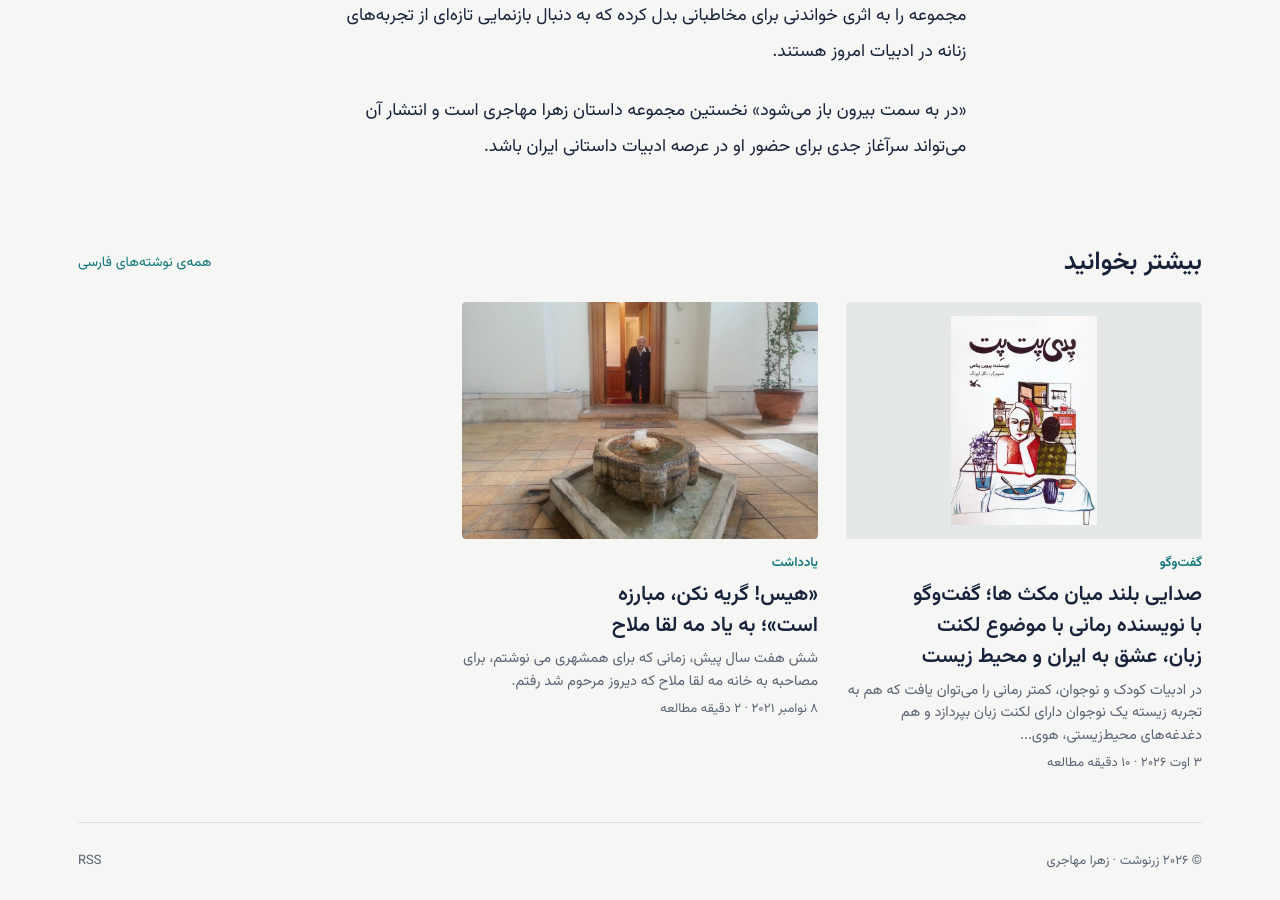
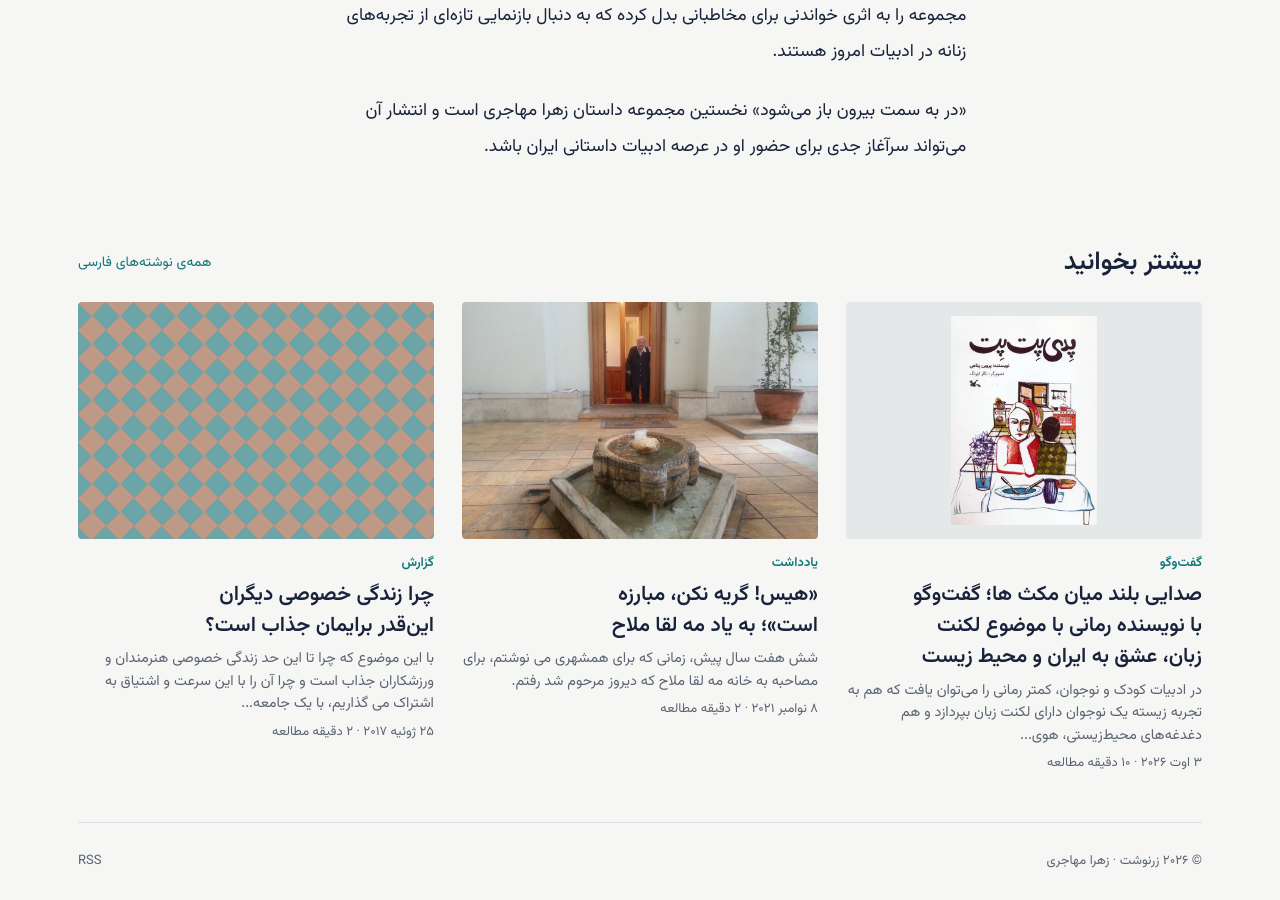
Before and after one commit to zmohajeri/zmohajeri.github.io, a Jekyll site: the page built from fa/_posts/2025-09-15-dar-be-samt-birun-baz-mishavad.md, in a window 1280 px wide and 900 px high, scrolled down 1397 px. Built offline with Jekyll 4.4.1, drawn with Linux system fonts in a browser that asks for light colours; part of the change alters nothing that is shown.

Commit message:
Add Persian report from Khabaronline (July 25, 2017)
Posts can set source_label to change the wording of the source line.

Co-Authored-By: Claude Opus 5.5 <noreply@anthropic.com>
Claude-Session: https://claude.ai/code/session_01MqRwwpSaB1re11wDQg4XRJ

```diff
--- a/_layouts/post.html
+++ b/_layouts/post.html
@@ -13,7 +13,7 @@ layout: default
     {%- if page.cover and page.cover != "" -%}<figure class="hero">{% include cover.html post=page %}</figure>{%- endif -%}
     <div class="prose">{{ content }}</div>
     {%- if page.source_url -%}
-    <p class="source">{% if page.lang == 'fa' %}مطلب را از سایت <a href="{{ page.source_url }}" target="_blank" rel="noopener">{{ page.source_name }}</a> بخوانید.{% else %}Read this piece on <a href="{{ page.source_url }}" target="_blank" rel="noopener">{{ page.source_name }}</a>.{% endif %}</p>
+    <p class="source">{% if page.lang == 'fa' %}{{ page.source_label | default: 'مطلب را' }} از سایت <a href="{{ page.source_url }}" target="_blank" rel="noopener">{{ page.source_name }}</a> بخوانید.{% else %}Read this piece on <a href="{{ page.source_url }}" target="_blank" rel="noopener">{{ page.source_name }}</a>.{% endif %}</p>
     {%- endif -%}
   </article>
   {%- assign others = site.categories[page.lang] | where_exp: "p", "p.url != page.url" -%}
--- /dev/null
+++ b/fa/_posts/2017-07-25-zendegi-khosusi-honarmandan.md
@@ -0,0 +1,19 @@
+---
+layout: post
+title: "چرا زندگی خصوصی دیگران این‌قدر برایمان جذاب است؟"
+date: 2017-07-25 10:00:00 -0400
+kicker: "گزارش"
+topic: "گزارش"
+cover: ""
+excerpt: "با این موضوع که چرا تا این حد زندگی خصوصی هنرمندان و ورزشکاران جذاب است و چرا آن را با این سرعت و اشتیاق به اشتراک می گذاریم، با یک جامعه شناس به گفتگو نشستم."
+source_name: "خبرآنلاین"
+source_label: "گفتگوی کامل را"
+source_url: "http://www.khabaronline.ir/detail/497707/society/social-damage"
+---
+آن زمان که عکس های خاص سوشا مکانی در فضای مجازی دست به دست شد و برایش مشکلاتی ایجاد کرد، با این موضوع که چرا تا این حد زندگی خصوصی هنرمندان و ورزشکاران جذاب است و چه می شود که تا چیزی از زندگی خصوصی کسی به دست می آوریم به این سرعت و با این اشتیاق آن را به اشتراک می گذاریم با یک جامعه شناس به گفتگو نشستم.
+
+این کارشناس چیزهای جالبی گفت. گفت که این اخلاق ما، ریشه تاریخی دارد و یکی از علل آن شخصیت های دوگانه ایست که داریم. یعنی آن طور که می نمایانیم نیستیم و پشت و رویمان با هم فرق می کند. به همین دلیل کشف آن چه پشت صحنه است برای دیگران جذابیت دارد. دلیل دیگر را هم زوال و فرسایش سرمایه های اجتماعی مان دانست.
+
+به گفته این جامعه شناس سرمایه اجتماعی سه ضلع طلایی دارد؛ شفافیت، اعتماد و پویایی در روابط. هر چه جامعه میزان شفافیتش کمتر، میزان اعتمادش کمتر، روابطش ناپویا تر، از آن طرف بی اعتمادی زیاد می شود و شفافیت کمتر...
+
+یکی از دلایل دیگری که این کارشناس به آن اشاره کرد، تضاد طبقاتی بود. او گفت که وقتی قشر اجتماعی متوسط کم می شود و بیشتر افراد یا در دهک های بالا یا در دهک های پایین هستند، این اتفاق که در زندگی بالایی ها توسط پایینی ها کنجکاوی به این شکل بیمارگونه صورت بگیرد زیاد دیده می شود.
```
